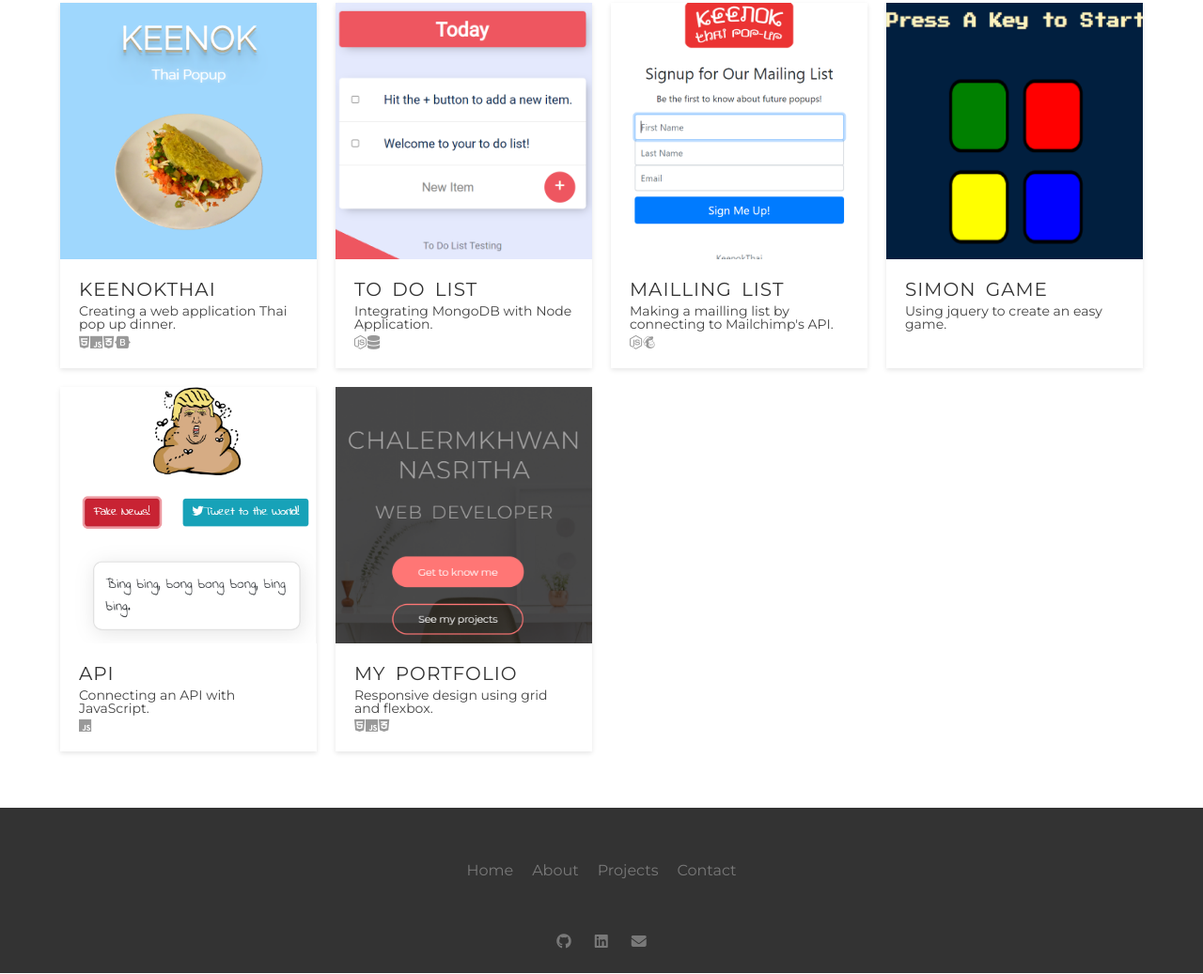
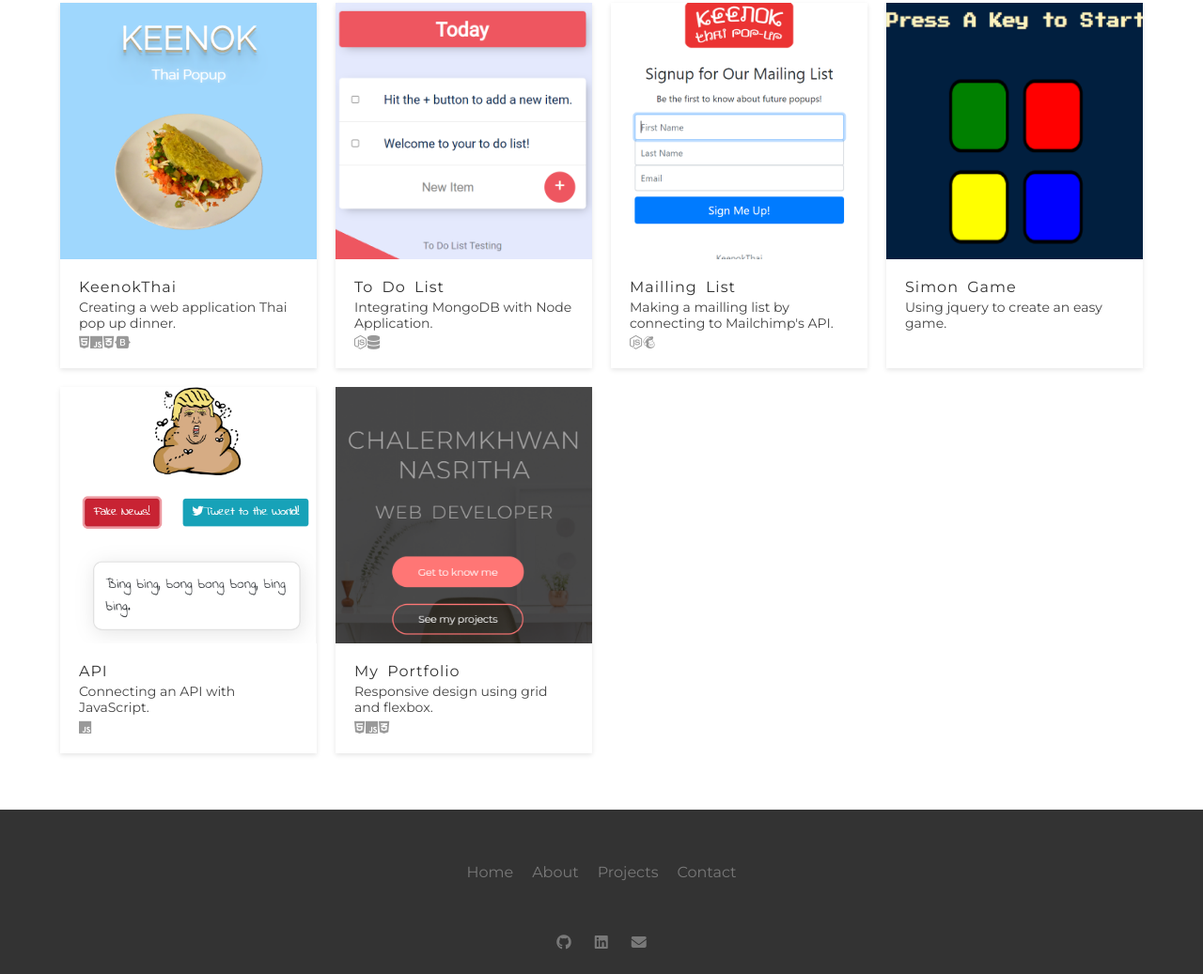
Before and after one commit to Boteboatbota/Boteboatbota.github.io, a plain HTML site: page index.html in a window 1280 px wide. Shown: the part 1645-2682 px from the top of the page at 94% size. Drawn offline with nearby package versions, Linux system fonts and the light colour scheme.

Commit message:
update typography

```diff
--- a/resources/css/style.css
+++ b/resources/css/style.css
@@ -456,10 +456,11 @@ header {
 
 /* typography */
 .card h1 {
-    font-size: 20px;
-    margin: 0;
-    color: #333;
-    font-weight: 400;
+    font-size: 16px;
+  margin: 0;
+  color: #333;
+  font-weight: 400;
+  text-transform: capitalize;
 }
 
 .card p {
@@ -469,6 +470,7 @@ header {
     line-height: 1;
     font-size: 70%;
     margin: 0.3em 0 0 0;
+    line-height: 1.2;
 }
 
 .card span {
```
